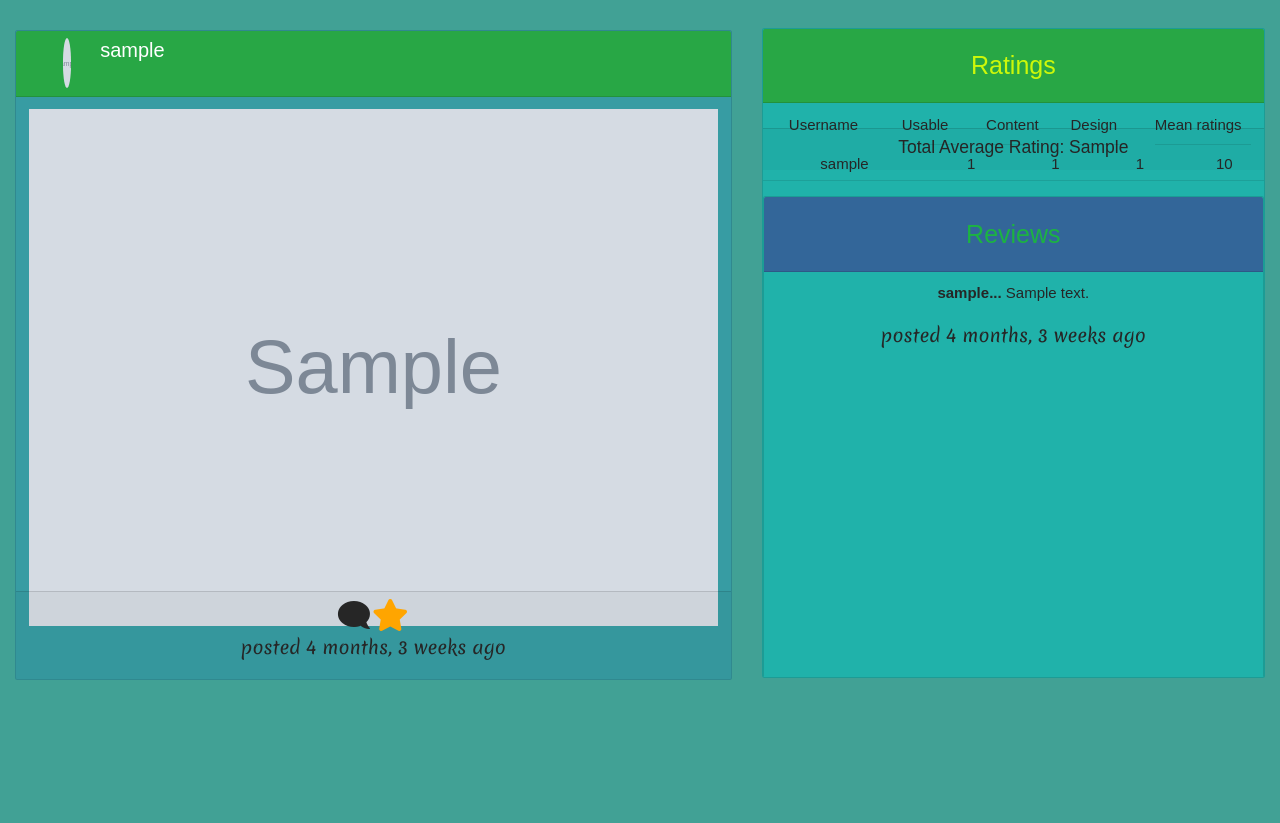
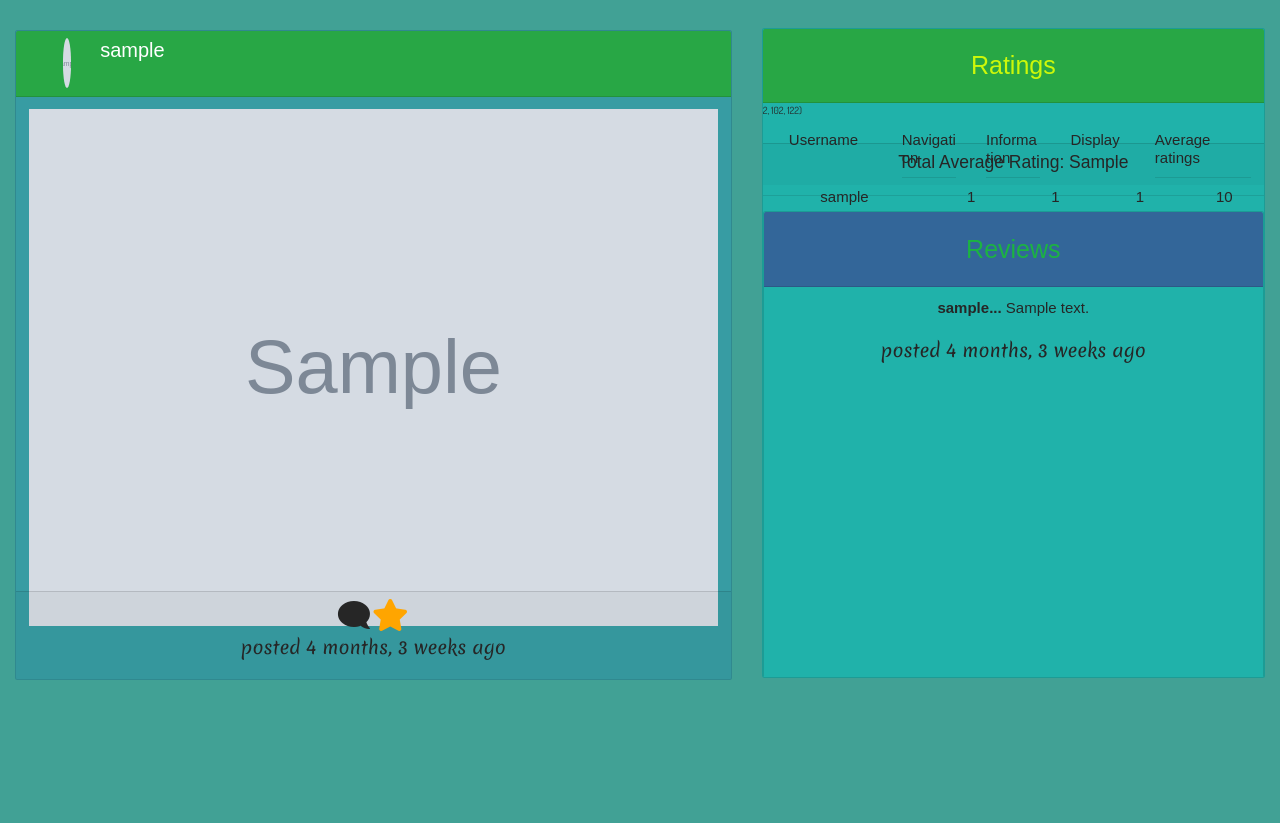
Before and after one commit to rmautia/project-api, a Django app: template rate/templates/review.html in a window 1280 px wide. Shown: the part 67-890 px from the top of the page. Run offline with Django 3.2, Linux system fonts and the light colour scheme; tables that the repository leaves empty hold one stand-in row (values such as "Sample post"); the template is opened without the code that fills it: values that come from a table or form of the project are taken from there, most other values are stand-ins (such as "Sample title", 1, 10 or a date in 2020); grey boxes marked "Sample" are stand-in pictures; parts of the project's set-up code (start-up, migrations or seed data) failed here and were passed over; some libraries are stand-ins or nearby versions; some web fonts are replaced.

Commit message:
application information

```diff
--- a/rate/templates/home.html
+++ b/rate/templates/home.html
@@ -20,7 +20,10 @@
               alt="First slide">
             <div class="mask rgba-black-strong"></div>
           </div>
-          <div class="carousel-caption">
+          <div class="carousel-caption align-items-center text-center" >
+            <p>
+              Lorem ipsum dolor, sit amet consectetur adipisicing elit. Praesentium voluptatum, commodi rerum iste nisi magnam repellendus distinctio ipsa eligendi omnis odio neque, similique veniam saepe a adipisci fugit sit corporis.
+            </p>
             <h1 class="page-title">
               Rating Qualities
             </h1>
--- a/rate/templates/review.html
+++ b/rate/templates/review.html
@@ -41,26 +41,26 @@
       <div id="card" class="card" style="background-color: lightseagreen;">
         <div class="card-header bg-success">
           <h1 style="margin: 3%; text-align: center;color:rgb(204, 248, 10);">Ratings</h1>
-        </div>
+        </div>2, 102, 122)
         <div class="card-body">
           <div class="row">
             <div class="col-md-3">
               <h4 class="text-center">Username</h4>
             </div>
             <div class="col-md-2">
-              <h4>Usable</h4>
+              <h4>Navigation</h4>
               <hr>
             </div>
             <div class="col-md-2">
-              <h4>Content</h4>
+              <h4>Information</h4>
               <hr>
             </div>
             <div class="col-md-2">
-              <h4>Design</h4>
+              <h4>Display</h4>
               <hr>
             </div>
             <div class="col-md-3">
-              <h4>Mean ratings</h4>
+              <h4>Average ratings</h4>
               <hr>
             </div>
           </div>
@@ -123,11 +123,11 @@
                   <span aria-hidden="true">&times;</span>
                 </button>
               </div>
-              <div class="modal-body">
+              <div class="modal-body" style="background-color:rgb(12, 167, 12);">
                 <form class="form-group" action="/review/{{project.id}}/" name="{{project.id}}"  method="post" enctype="multipart/form-data">
                   {%csrf_token%}
                   {%bootstrap_form form%}
-                 <button class="btn btns bg-success text-white"  type="submit" name="button">Post Review</button>
+                 <button class="btn btns bg-primary text-white"  type="submit" name="button">Post Review</button>
                 </form>
               </div>
             </div>
```
